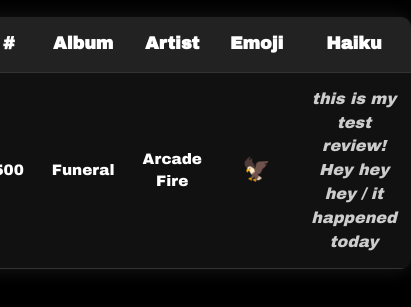
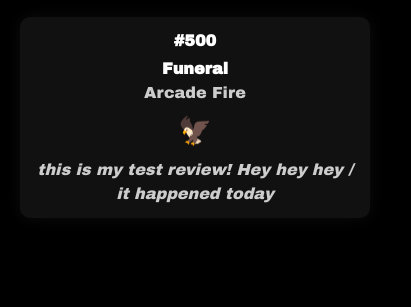
Before and after one commit to jo-schroeder/500albumsproject, a plain HTML site: page reviews.html in a window 390 px wide. Shown: the part 149-456 px from the top of the page, 411 px wide, since content can reach past the window. Drawn offline with Linux system fonts and the light colour scheme.

Commit message:
fixing mobile reviews table

```diff
--- a/reviews.html
+++ b/reviews.html
@@ -19,7 +19,11 @@
 </nav>
 
   <h1>REVIEWS</h1>
-  <div id="table-container">Loading reviews...</div>
+  <div id="table-container">
+    <div id="desktop-table"></div>
+    <div id="mobile-cards"></div>
+  </div>
+
 
   <script>
   // Cache-busting to ensure fresh data
@@ -27,12 +31,15 @@
   .then(response => response.json())
   .then(reviews => {
     if (!reviews.length) {
-          document.getElementById('table-container').textContent = "No reviews yet.";
+      document.getElementById('desktop-table').textContent = "No reviews yet.";
+      document.getElementById('mobile-cards').textContent = "No reviews yet.";
       return;
     }
 
+    // Desktop table
     let tableHTML = `
       <table>
+        <thead>
           <tr>
             <th>#</th>
             <th>Album</th>
@@ -40,6 +47,8 @@
             <th>Emoji</th>
             <th>Haiku</th>
           </tr>
+        </thead>
+        <tbody>
     `;
 
     reviews.forEach(entry => {
@@ -54,14 +63,33 @@
       `;
     });
 
-        tableHTML += `</table>`;
-        document.getElementById('table-container').innerHTML = tableHTML;
+    tableHTML += `</tbody></table>`;
+    document.getElementById('desktop-table').innerHTML = tableHTML;
+
+    // Mobile cards
+    let cardsHTML = '';
+    reviews.forEach(entry => {
+      cardsHTML += `
+        <div class="review-card">
+          <div class="row-number">#${entry.row_number}</div>
+          <div class="album">${entry.Album}</div>
+          <div class="artist">${entry.Artist}</div>
+          <div class="emoji">${entry.emoji || ""}</div>
+          <div class="haiku">${entry.haiku || ""}</div>
+        </div>
+      `;
+    });
+
+    document.getElementById('mobile-cards').innerHTML = cardsHTML;
   })
   .catch(err => {
-        document.getElementById('table-container').textContent = "Error loading reviews.";
+    document.getElementById('desktop-table').textContent = "Error loading reviews.";
+    document.getElementById('mobile-cards').textContent = "Error loading reviews.";
     console.error(err);
   });
+
 </script>
+
 
 </body>
 </html>
--- a/style.css
+++ b/style.css
@@ -185,6 +185,64 @@ p {
    REVIEWS TABLE
    =============================== */
 
+/* Default desktop/table visible */
+#desktop-table {
+  display: block;
+}
+#mobile-cards {
+  display: none;
+}
+
+/* Mobile cards visible on small screens */
+@media (max-width: 600px) {
+  #desktop-table {
+    display: none;
+  }
+  #mobile-cards {
+    display: block;
+  }
+}
+
+/* Mobile card styling */
+.review-card {
+  background-color: #111;
+  border-radius: 10px;
+  padding: 12px 16px;
+  margin-bottom: 15px;
+  box-shadow: 0 0 15px rgba(255,255,255,0.05);
+}
+
+.review-card .row-number {
+  font-weight: bold;
+  color: #fff;
+  margin-bottom: 4px;
+}
+
+.review-card .album {
+  font-weight: bold;
+  color: #fff;
+}
+
+.review-card .artist {
+  color: #ccc;
+  margin-bottom: 6px;
+}
+
+.review-card .emoji {
+  font-size: 1.7em;
+  display: inline-block;
+  margin-bottom: 6px;
+}
+
+.review-card .haiku {
+  font-style: italic;
+  color: #ccc;
+  white-space: pre-line;
+  font-size: 1em;
+}
+
+
+/* Desktop table (unchanged) */
 table {
   width: 90%;
   max-width: 900px;
@@ -197,7 +255,7 @@ table {
 }
 
 th, td {
-  padding: 14px;            /* slightly bigger padding */
+  padding: 14px;
   border-bottom: 1px solid #333;
 }
 
@@ -212,7 +270,7 @@ tr:hover {
 }
 
 .emoji {
-  font-size: 1.7em;         /* bigger */
+  font-size: 1.7em;
 }
 
 .haiku {
```
Lines whose indentation alone changed are shown as unchanged.
